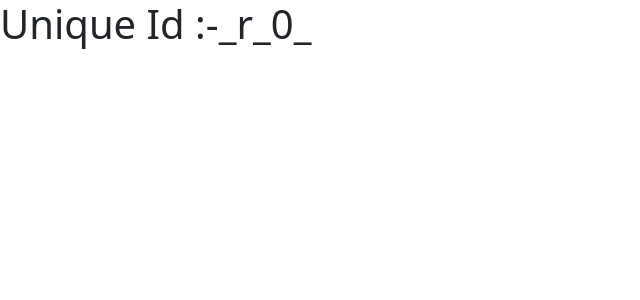
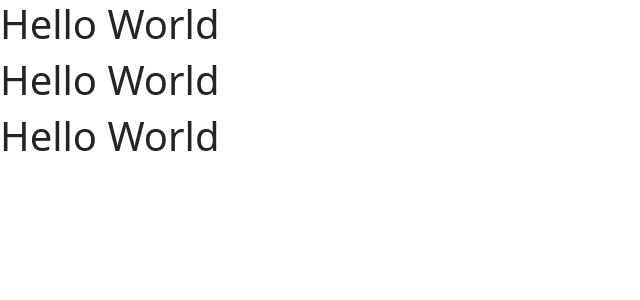
Before and after one commit to Hiii111/-react-code, a React (Vite) app: page / in a window 1280 px wide. Shown: the top 300 px of the page, without its empty margins (0-640 px from the left). Built offline with nearby package versions, Linux system fonts and the light colour scheme.

Commit message:
fragment

```diff
--- a/src/App.jsx
+++ b/src/App.jsx
@@ -133,11 +133,12 @@ import React from 'react';
 import TemperatureConverter from './components/TemperatureConverter';
 import UseActionState from './UseActionState';
 import UseId from './UseId';
+import Fragment from './Fragment';
 
 function App() {
   return (
     <div>
-      <UseId />
+      <Fragment />
     </div>
   );
 }
--- /dev/null
+++ b/src/Fragment.jsx
@@ -0,0 +1,13 @@
+import React, {Fragment} from 'react'
+
+export default function Fragmentff() {
+  return (
+    <div>
+      <Fragment>
+            <h1>Hello World</h1>
+            <h1>Hello World</h1>
+            <h1>Hello World</h1>
+      </Fragment>
+    </div>
+  )
+}
```
